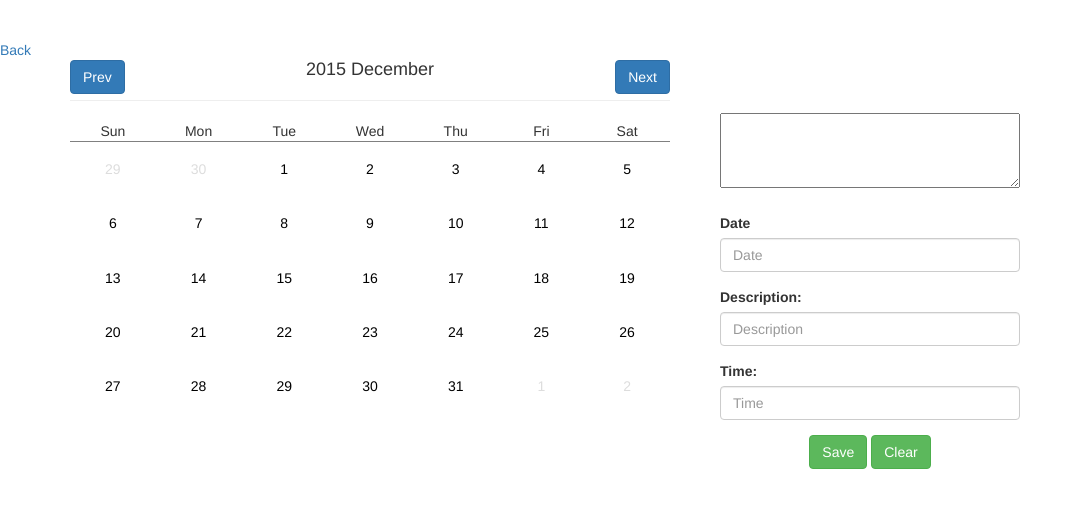
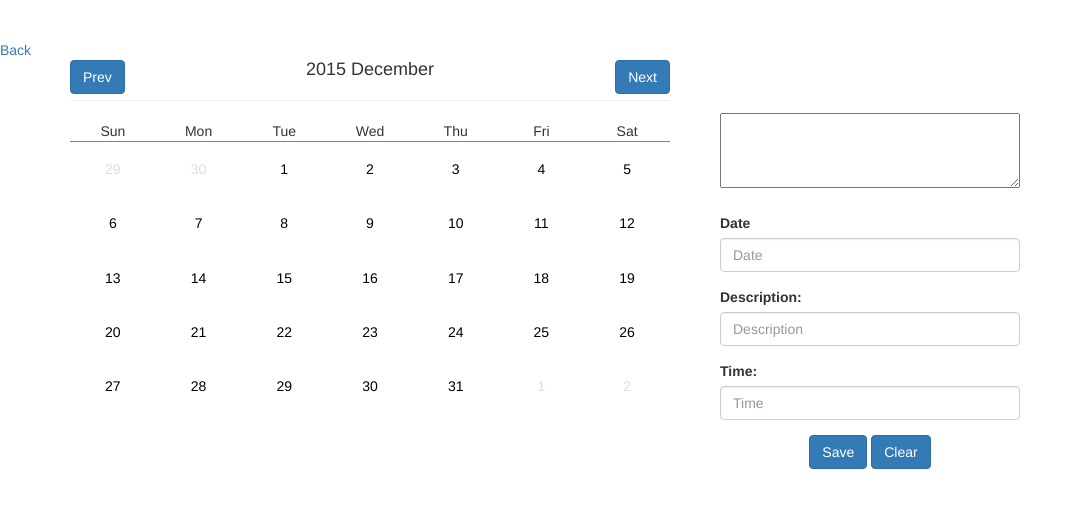
Before and after one commit to mkutter72/project4-frontend-II, a website: page calendar.html in a window 1280 px wide. Shown: the top 508 px of the page, without its empty margins (0-1082 px from the left). Drawn offline with nearby package versions, Linux system fonts and the light colour scheme; no server answers.

Commit message:
Changed button colore

```diff
--- a/calendar.html
+++ b/calendar.html
@@ -75,8 +75,8 @@
         <input type="text" name="appTime" id="appointment-time" class ="form-control" placeholder="Time" value="">
         </div>
         <div class="form-group text-center">
-          <input type="submit" class="btn btn-success" value="Save">
-          <inpuy id = "eventClearButton" class="btn btn-success"  type="button">Clear</button>
+          <input type="submit" class="btn btn-primary" value="Save">
+          <inpuy id = "eventClearButton" class="btn btn-primary"  type="button">Clear</button>
         </div>
       </form>
     </div>
```
